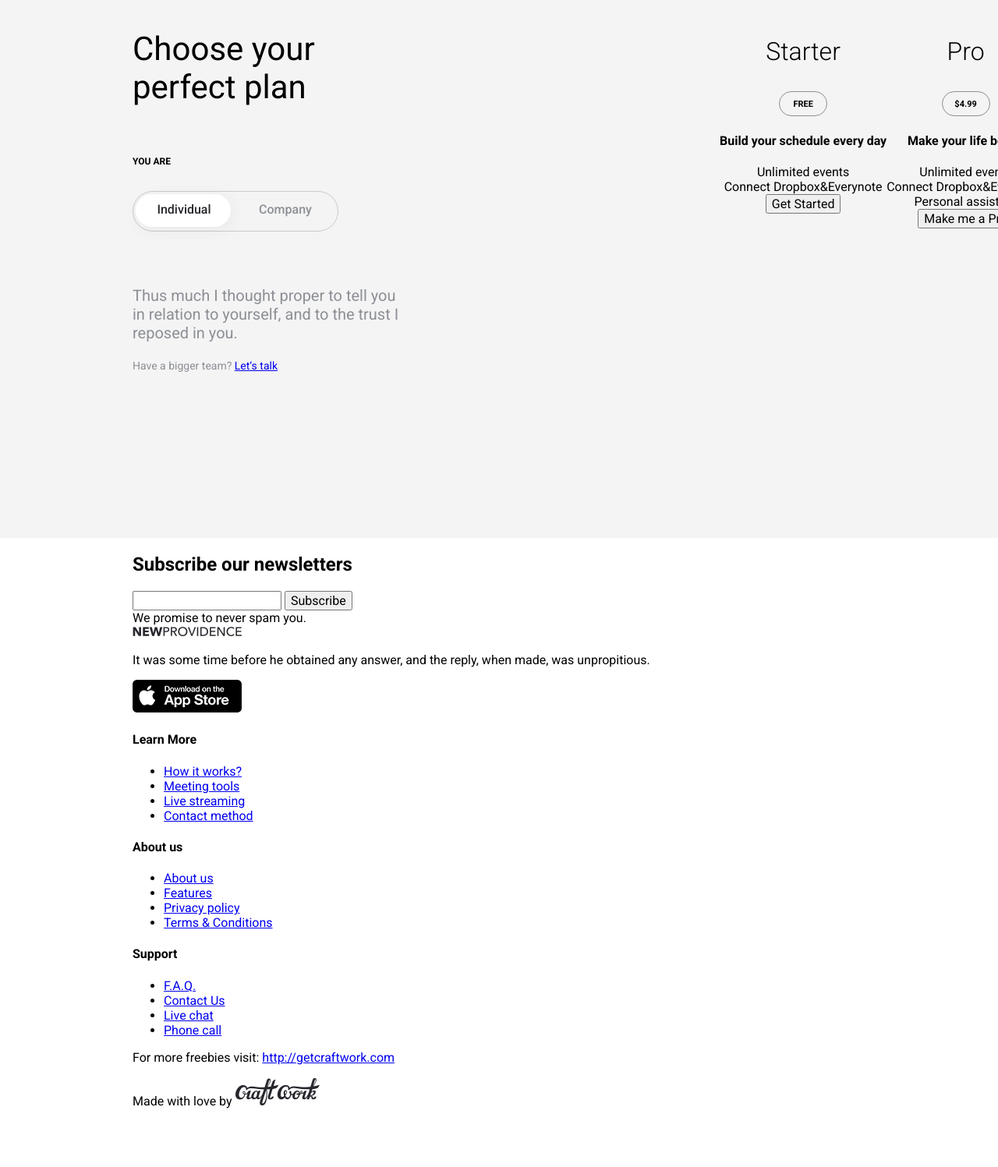
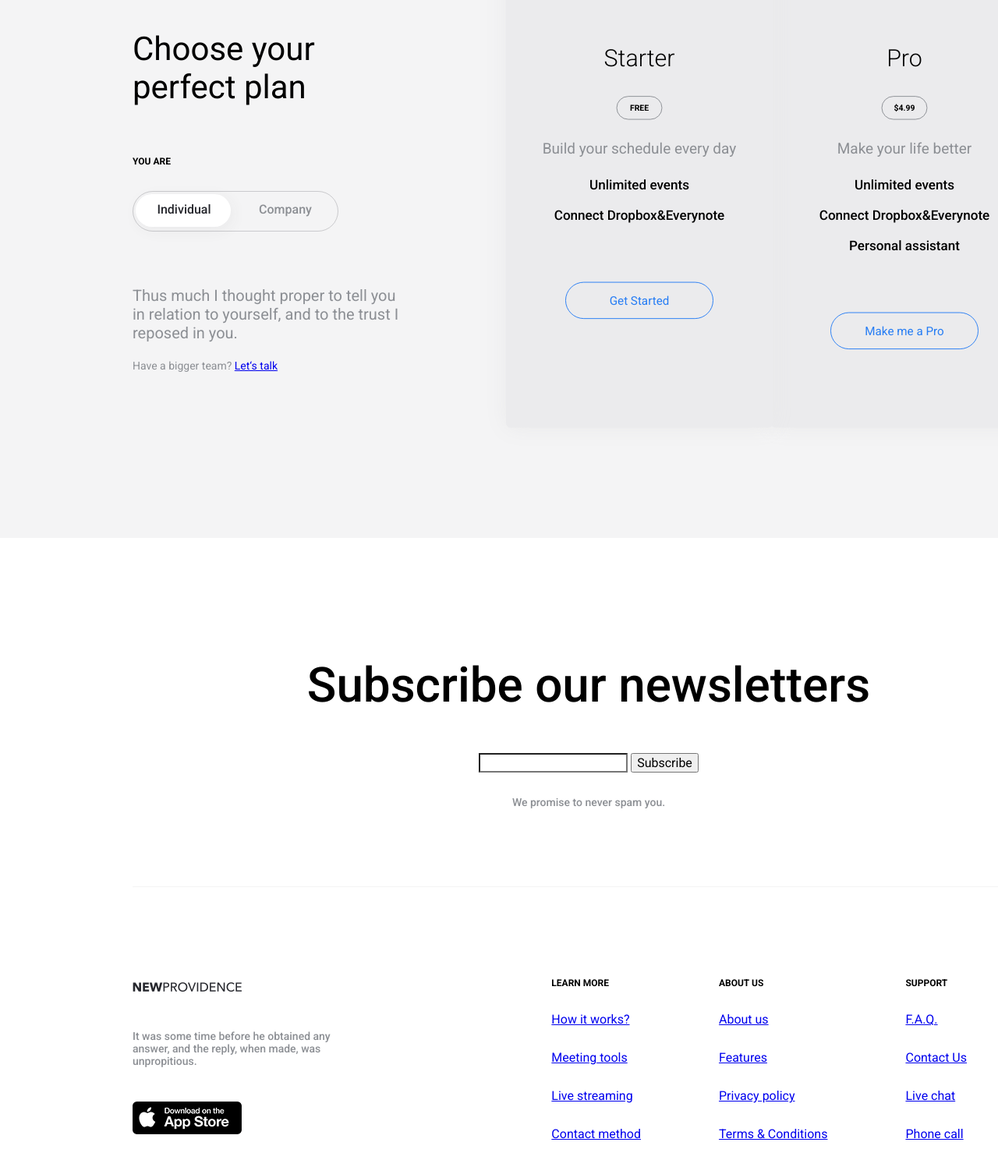
Before and after one commit to pitchin-dev/new-providence, a website: page index.html in a window 1280 px wide. Shown: the part 6236-7733 px from the top of the page at 78% size. Before the commit the page ends 7658 px from the top, so only its background shows below. Drawn offline with Linux system fonts and the light colour scheme.

Commit message:
Update style.css

```diff
--- a/css/style.css
+++ b/css/style.css
@@ -11,6 +11,34 @@ body {
 
 .gold {
   color: gold; }
+
+.form {
+  width: 500px;
+  height: 50px;
+  border: 1px solid #cbcbce;
+  border-radius: 50px;
+  display: flex;
+  align-items: center;
+  padding-left: 20px;
+  padding-right: 4px;
+  margin-bottom: 60px; }
+  .form__input {
+    border: none;
+    outline: none;
+    background-color: #f4f4f5;
+    height: 40px;
+    width: 300px;
+    font-size: 18px;
+    font-weight: 500; }
+  .form__btn {
+    width: 200px;
+    height: 42px;
+    background-color: #6fc754;
+    border: none;
+    border-radius: 42px;
+    color: #fff;
+    font-weight: 500;
+    font-size: 18px; }
 
 .header {
   width: 100%;
@@ -350,12 +378,24 @@ body {
   display: flex; }
 
 .plan__item {
-  padding-top: 100px;
+  padding: 100px 10px 0;
   display: flex;
   flex-direction: column;
   align-items: center;
-  max-width: 340px;
-  min-height: 550px; }
+  width: 340px;
+  height: 550px;
+  background-color: #ebebed;
+  border-radius: 6px;
+  box-shadow: 0 0 30px #e9e9ea;
+  transform: scale(0.95); }
+  .plan__item.active {
+    transform: scale(1);
+    background-color: #fff; }
+  .plan__item:first-child {
+    z-index: 2; }
+  .plan__item:nth-child(2) {
+    margin-left: -20px;
+    z-index: 1; }
   .plan__item__header {
     font-size: 32px;
     font-weight: 300; }
@@ -371,10 +411,38 @@ body {
     font-weight: 700;
     text-transform: uppercase;
     background-color: transparent;
-    transition: all .3s linear; }
+    transition: all .3s linear;
+    cursor: pointer; }
     .plan__item__price:hover {
       background-color: #267df4;
-      border-color: #267df4; }
+      border-color: #267df4;
+      color: #fff; }
+  .plan__item__subtitle {
+    font-size: 20px;
+    font-weight: 400;
+    color: #8c8f94; }
+  .plan__item__feature {
+    font-size: 18px;
+    font-weight: 500;
+    margin-bottom: 20px; }
+    .plan__item__feature i {
+      margin-right: 10px;
+      color: #6fc754; }
+  .plan__item__btn {
+    margin-top: 60px;
+    display: flex;
+    justify-content: center;
+    align-items: center;
+    width: 200px;
+    height: 50px;
+    background-color: transparent;
+    border: 1px solid #267df4;
+    border-radius: 50px;
+    color: #267df4;
+    transition: all .3s linear; }
+    .plan__item__btn:hover {
+      background-color: #267df4;
+      color: #fff; }
 
 /*********SWITCH TOGGLES**********/
 .toggle-container {
@@ -426,3 +494,89 @@ body {
 .toggle-container .switch-toggles.active:after {
   left: 135px;
   top: 3px; }
+
+.subscribe__inner {
+  margin-top: 100px;
+  padding-bottom: 100px;
+  display: flex;
+  flex-direction: column;
+  align-items: center;
+  border-bottom: 1px solid #f4f4f4; }
+
+.subscribe__header {
+  font-size: 62px;
+  font-weight: 500; }
+
+.subscribe__form {
+  margin-bottom: 30px; }
+
+.subscribe__input {
+  background-color: #fff; }
+
+.subscribe__spam {
+  font-size: 14px;
+  font-weight: 500;
+  color: #8c8f94; }
+
+.footer {
+  margin-top: 100px; }
+  .footer__info {
+    display: flex;
+    justify-content: space-between;
+    padding-bottom: 120px;
+    border-bottom: 1px solid #f4f4f4; }
+    .footer__info__social {
+      width: 270px;
+      padding-top: 20px; }
+      .footer__info__social__text {
+        font-size: 14px;
+        color: #8c8f94;
+        font-weight: 500;
+        padding: 30px 0; }
+      .footer__info__social__icons {
+        padding-top: 30px; }
+        .footer__info__social__icons i {
+          margin-right: 20px;
+          color: #8c8f94;
+          font-size: 24px;
+          transition: all .3s linear; }
+          .footer__info__social__icons i:hover {
+            color: #267df4; }
+    .footer__info__columns {
+      display: flex;
+      justify-content: space-between; }
+    .footer__info__column {
+      margin-right: 100px; }
+      .footer__info__column__header {
+        font-size: 12px;
+        text-transform: uppercase;
+        font-weight: 700;
+        margin-bottom: 30px; }
+      .footer__info__column__list {
+        list-style: none;
+        padding: 0; }
+        .footer__info__column__list__item {
+          margin-bottom: 30px; }
+          .footer__info__column__list__item__link {
+            text-decoration: none;
+            color: #8c8f94; }
+            .footer__info__column__list__item__link:hover {
+              color: #267df4;
+              text-decoration: underline; }
+  .footer__copyright {
+    padding: 30px 0;
+    display: flex;
+    justify-content: space-between; }
+    .footer__copyright__visit {
+      font-size: 16px;
+      font-weight: 500;
+      color: #8c8f94; }
+    .footer__copyright__logo {
+      display: flex;
+      justify-content: center;
+      align-items: center; }
+      .footer__copyright__logo__text {
+        font-size: 12px;
+        font-weight: 700;
+        text-transform: uppercase;
+        margin-right: 20px; }
```
